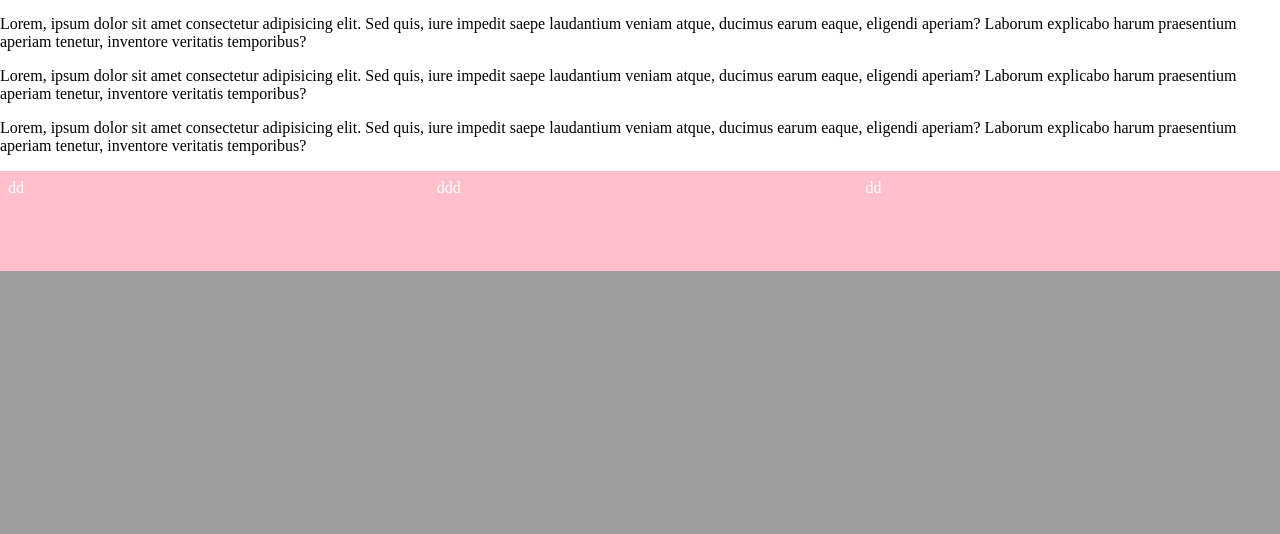
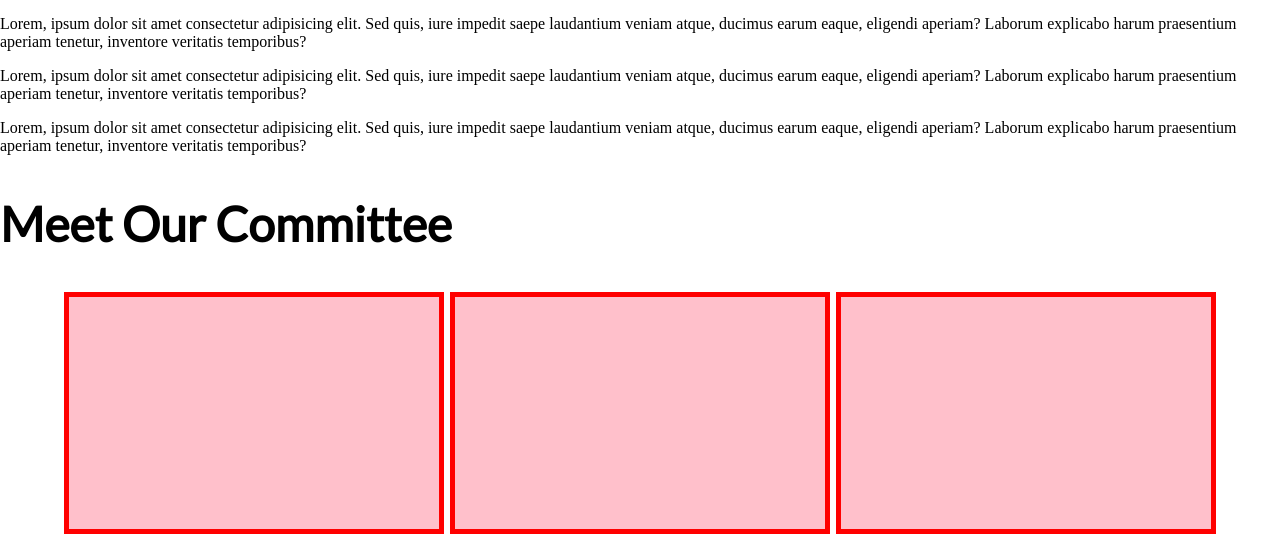
Before and after one commit to LivHackSoc/LivHackSoc.github.io, a PHP site: page / in a window 1280 px wide. Shown: the part 801-1335 px from the top of the page. Before the commit the page ends 1072 px from the top, so only its background shows below. Run offline with PHP 8.4, Linux system fonts and the light colour scheme.

Commit message:
add css grid system for the Committee section

```diff
--- a/index.html
+++ b/index.html
@@ -105,16 +105,17 @@
     </section>
 
     <section class="committee">
-        <div>
-                dd
-        </div>
+        <h1>Meet Our Committee</h1>
 
-        <div>
-ddd
-        </div>
+        <div class="committee-inner">
+            <div>
+            </div>
 
-        <div>
-dd
+            <div>
+            </div>
+
+            <div> </div>
+
         </div>
     </section>
 
--- a/stylesheet/committee.css
+++ b/stylesheet/committee.css
@@ -1,11 +1,19 @@
-.committee {
+.committee > h1 {
+    color: black;
+    font-size: 3em;
+}
+
+.committee-inner {
     display: grid;
     grid-template-columns: 1fr 1fr 1fr;
-    grid-auto-rows: minmax(100px, auto);
     grid-gap: 0.4em;
-    background: pink;
+    margin-left: 5%;
+    margin-right: 5%;
 }
 
-.committee > div {
-    padding: 0.5em;
+.committee-inner > div {
+    background: pink;
+    border: 5px solid red;
+    padding: 1em;
+    height: 200px;
   }
--- a/stylesheet/landing.css
+++ b/stylesheet/landing.css
@@ -30,10 +30,11 @@
     margin-left: 10px;
 }
 
+button {
+    height: 70px;
+    opacity: 0.8;
+}
+
 .btn-mlh > img {
     height: 70px;
 }
-
-button {
-    height: 70px;
-}
```
